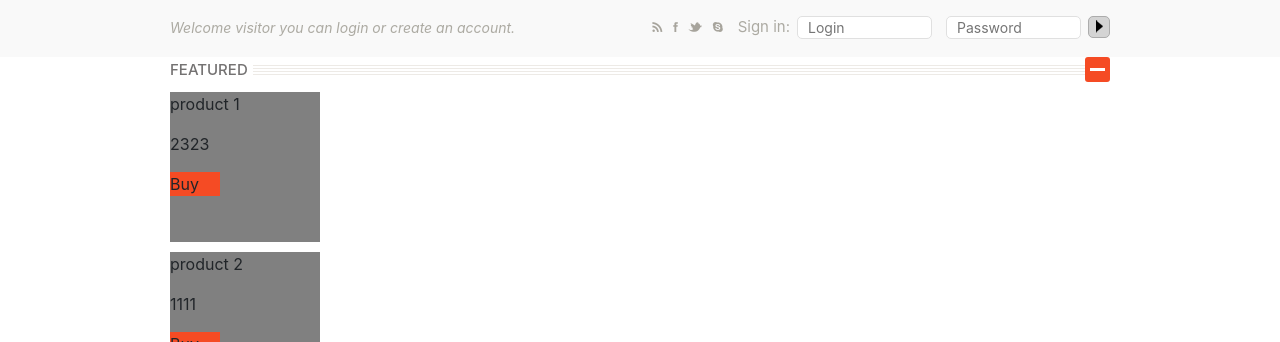
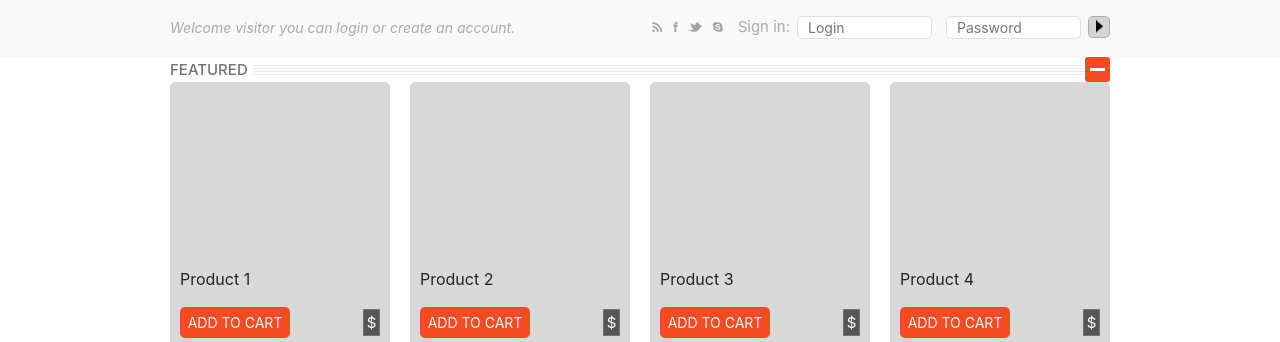
Before and after one commit to EZamana/landing1, a website built with webpack: page src/index.html in a window 1280 px wide. Shown: the part 148-490 px from the top of the page. Built offline with nearby package versions, Linux system fonts and the light colour scheme.

Commit message:
adding product block

```diff
--- a/src/index.html
+++ b/src/index.html
@@ -108,15 +108,49 @@
         <div class="row">
           <div class="col">
             <div class="products__container">
-              <div class="test-block">
-                <p class="product-name">product 1</p>
-                <p class="product-cost">2323</p>
-                <div class="buy-btn">Buy</div>
+              <div class="product">
+                <div class="product__img"></div>
+                <p class="product__name">Product 1</p>
+                <div class="product__elements__container">
+                  <div class="product__btn">add to cart</div>
+                  <div class="product__cost">
+                    <div class="product__cost__character character-dollar">$</div>
+                    <p class="product__cost__value">11</p>
+                  </div>
+                </div>
               </div>
-              <div class="test-block">
-                <p class="product__name">product 2</p>
-                <p class="product__cost">1111</p>
-                <div class="buy-btn">Buy</div>
+              <div class="product">
+                <div class="product__img"></div>
+                <p class="product__name">Product 2</p>
+                <div class="product__elements__container">
+                  <div class="product__btn">add to cart</div>
+                  <div class="product__cost">
+                    <div class="product__cost__character character-dollar">$</div>
+                    <p class="product__cost__value">222</p>
+                  </div>
+                </div>
+              </div>
+              <div class="product">
+                <div class="product__img"></div>
+                <p class="product__name">Product 3</p>
+                <div class="product__elements__container">
+                  <div class="product__btn">add to cart</div>
+                  <div class="product__cost">
+                    <div class="product__cost__character character-dollar">$</div>
+                    <p class="product__cost__value">133</p>
+                  </div>
+                </div>
+              </div>
+              <div class="product">
+                <div class="product__img"></div>
+                <p class="product__name">Product 4</p>
+                <div class="product__elements__container">
+                  <div class="product__btn">add to cart</div>
+                  <div class="product__cost">
+                    <div class="product__cost__character character-dollar">$</div>
+                    <p class="product__cost__value">444</p>
+                  </div>
+                </div>
               </div>
             </div>
           </div>
--- a/src/index.js
+++ b/src/index.js
@@ -2,11 +2,6 @@ import * as $ from 'jquery';
 import './styles/style.scss';
 import 'slick-carousel'
 
-
-$('.switch-btn').on('click', () => {
-  $('.plus-btn__line').toggleClass('closed')
-  $('.products__container').toggleClass('hideBlock')
-})
 
 $(document).ready(function () {
   $('.brands__container').slick({
@@ -17,13 +12,35 @@ $(document).ready(function () {
 
       breakpoint: 1900,
       settings: {
-        slidesToShow:  3,
+        slidesToShow: 3,
         infinite: false
       }
     }]
   });
 })
 
+$('.switch-btn').on('click', () => {
+  $('.plus-btn__line').toggleClass('closed')
+  $('.products__container').toggleClass('hideBlock')
+})
 
-var htmlContent = $('.buy-btn').html();
-console.log(htmlContent);
+/*$('.product__btn').on('click', (event) => {
+  let htmlContent;
+  /!*htmlContent = $('.buy-btn').parent('.product-name').css("background", "yellow")*!/
+  /!*htmlContent = $(this);*!/
+  /!*console.log(htmlContent)*!/
+  htmlContent = $(event.target).closest('.test-block').children('.product-name').html()
+  console.log(htmlContent)
+})*/
+
+$('.product__cost__value').each(function () {
+  let costValues = $(this).html().split('')
+
+  costValues.forEach(value => {
+    let newDiv = document.createElement('div')
+    newDiv.classList.add('product__cost__character')
+    newDiv.classList.add('character-digital')
+    newDiv.innerHTML = value;
+    $(this).parent().append(newDiv)
+  })
+})
--- a/src/styles/style.scss
+++ b/src/styles/style.scss
@@ -392,18 +392,68 @@ a, a:hover {
   display: none;
 }
 
-.test-block {
-  width: 150px;
-  height: 150px;
-  background-color: grey;
-  margin: 10px 0;
+.products__container {
+  display: flex;
+  justify-content: space-between;
 }
 
-.buy-btn {
-  width: 50px;
-  background-color: $main-orange;
+.product {
+  background-color: #d8d8d8;
+  width: 220px;
+  padding: 10px;
+  border-radius: 5px;
 }
 
-.products__pop-up {
+.product__img {
+  height: 175px;
+  width: 200px;
+}
+
+.product__elements__container {
+  display: flex;
+  justify-content: space-between;
+  align-items: center;
+  color: white;
 
 }
+
+.product__cost {
+  display: flex;
+}
+
+.product__cost__character {
+  padding: 5px 0;
+  font-size: 15px;
+  line-height: 15px;
+  text-align: center;
+  width: 17px;
+  border: 1px solid #747474;
+}
+
+.character-dollar {
+  background-color: #565656;
+}
+
+.character-digital {
+  color: #747474;
+}
+
+.product__cost__value {
+  display: none;
+}
+
+.product__btn {
+  width: 110px;
+  padding: 5px 0;
+  background-color: $main-orange;
+  font-size: 14px;
+  text-transform: uppercase;
+  text-align: center;
+  border-radius: 5px;
+  cursor: pointer;
+
+  &:hover {
+    background-color: #8f8f8f;
+    transition: .3s;
+  }
+}
```
Also changed, not shown: src/assets/images/product1.png (added), src/assets/images/product2.png (added), src/assets/images/product3.png (added).
